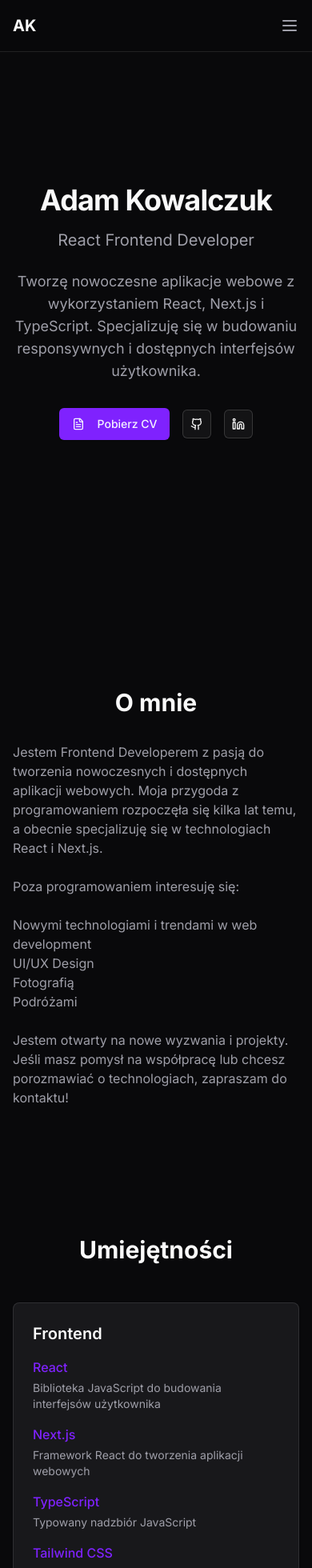
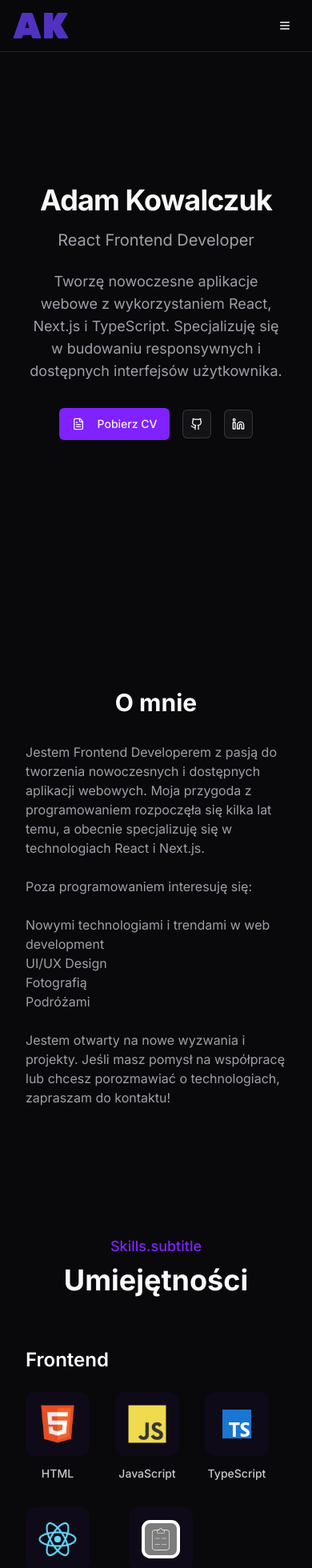
Before and after one commit to AdamKowalczuk/portfolio-2023, a Next.js app: page / in a window 390 px wide. Shown: the top 1960 px of the page at 80% size. Built offline with nearby package versions, Linux system fonts and the light colour scheme.

Commit message:
add Footer and Navigation

```diff
--- a/app/page.tsx
+++ b/app/page.tsx
@@ -6,10 +6,12 @@ import { Projects } from "@/components/sections/projects/Projects";
 export default function Home() {
   return (
     <div className="flex min-h-screen flex-col">
-      <Hero />
-      <About />
-      <Skills />
-      <Projects />
+      <div className="mx-auto w-full px-4 md:px-20">
+        <Hero />
+        <About />
+        <Skills />
+        <Projects />
+      </div>
     </div>
   );
 }
--- a/components/sections/skills/Skills.tsx
+++ b/components/sections/skills/Skills.tsx
@@ -1,57 +1,200 @@
 "use client";
 
-import { cn } from "@/lib/utils";
+import { useRef } from "react";
+import { motion, useInView, easeInOut } from "framer-motion";
+import Image from "next/image";
+import { useTranslations } from "next-intl";
 
-const technologies = [
+const skills = [
   {
-    category: "Frontend",
+    section: "Frontend",
     items: [
-      { name: "React", description: "Biblioteka JavaScript do budowania interfejsów użytkownika" },
-      { name: "Next.js", description: "Framework React do tworzenia aplikacji webowych" },
-      { name: "TypeScript", description: "Typowany nadzbiór JavaScript" },
-      { name: "Tailwind CSS", description: "Framework CSS do szybkiego stylowania" },
-      { name: "Shadcn UI", description: "Komponenty UI oparte na Radix UI" },
-      { name: "Radix UI", description: "Biblioteka komponentów UI z naciskiem na dostępność" },
+      { name: "HTML", img: "/assets/skills-icons/html-icon.svg" },
+      { name: "JavaScript", img: "/assets/skills-icons/js-icon.svg" },
+      { name: "TypeScript", img: "/assets/skills-icons/typescript-icon.svg" },
+      { name: "React", img: "/assets/skills-icons/react-icon.svg" },
+      { name: "React Hook Form", img: "/assets/skills-icons/react-hook-form-icon.svg" },
+      { name: "Redux", img: "/assets/skills-icons/redux-icon.svg" },
+      { name: "GraphQL", img: "/assets/skills-icons/graphql-icon.svg" },
+      { name: "Next.js", img: "/assets/skills-icons/nextjs-icon.svg" },
+      { name: "TanStack Query", img: "/assets/skills-icons/react-query-icon.svg" },
+      { name: "Zustand", img: "/assets/skills-icons/zustand-icon.svg" },
+      { name: "Zod", img: "/assets/skills-icons/zod-icon.svg" },
     ],
   },
   {
-    category: "Backend",
+    section: "Styling",
     items: [
-      { name: "Node.js", description: "Środowisko wykonawcze JavaScript" },
-      { name: "MongoDB", description: "Baza danych NoSQL" },
+      { name: "CSS", img: "/assets/skills-icons/css-icon.svg" },
+      { name: "SASS", img: "/assets/skills-icons/sass-icon.svg" },
+      { name: "Tailwind CSS", img: "/assets/skills-icons/tailwind-icon.svg" },
+      { name: "Chakra UI", img: "/assets/skills-icons/chakra-ui-icon.png" },
+      { name: "Material UI", img: "/assets/skills-icons/material-ui-icon.png" },
+      { name: "Shadcn/UI", img: "/assets/skills-icons/shadcn.png" },
+      { name: "Radix UI", img: "/assets/skills-icons/radix-ui-icon.svg" },
+      { name: "Framer Motion", img: "/assets/skills-icons/framer-motion-icon.svg" },
     ],
   },
   {
-    category: "Narzędzia",
+    section: "Backend",
     items: [
-      { name: "Git", description: "System kontroli wersji" },
-      { name: "VS Code", description: "Edytor kodu" },
-      { name: "Figma", description: "Narzędzie do projektowania UI/UX" },
+      { name: "Node.js", img: "/assets/skills-icons/nodejs-icon.svg" },
+      { name: "MongoDB", img: "/assets/skills-icons/mongodb-icon.svg" },
+      { name: "REST API", img: "/assets/skills-icons/rest-api-icon.svg" },
+      { name: "WebSocket", img: "/assets/skills-icons/websocket-icon.svg" },
     ],
   },
-] as const;
+  {
+    section: "Tools",
+    items: [
+      { name: "Git", img: "/assets/skills-icons/git-icon.svg" },
+      { name: "VSCode", img: "/assets/skills-icons/vs-icon.svg" },
+      { name: "Figma", img: "/assets/skills-icons/figma-icon.svg" },
+      { name: "Adobe XD", img: "/assets/skills-icons/adobexd-icon.svg" },
+      { name: "Postman", img: "/assets/skills-icons/postman-icon.svg" },
+      { name: "Cursor AI", img: "/assets/skills-icons/cursor-icon.svg" },
+    ],
+  },
+  {
+    section: "Testing",
+    items: [
+      { name: "Jest", img: "/assets/skills-icons/jest-icon.svg" },
+      { name: "React Testing Library", img: "/assets/skills-icons/react-testing-library-icon.svg" },
+      { name: "Cypress", img: "/assets/skills-icons/cypress-icon.svg" },
+    ],
+  },
+];
+
+const sectionVariants = {
+  hidden: { opacity: 0, x: -200 },
+  visible: {
+    opacity: 1,
+    x: 0,
+    transition: {
+      duration: 0.9,
+      ease: easeInOut,
+      delay: 0.5,
+    },
+  },
+};
+
+const iconVariants = {
+  hidden: { scale: 0.8, opacity: 0 },
+  visible: {
+    scale: 1,
+    opacity: 1,
+    transition: {
+      type: "spring",
+      stiffness: 200,
+      damping: 15,
+    },
+  },
+  hover: {
+    scale: 1.05,
+    transition: {
+      type: "spring",
+      stiffness: 400,
+      damping: 10,
+    },
+  },
+};
 
 export const Skills = () => {
+  const ref = useRef(null);
+  const isInView = useInView(ref, { once: true, margin: "-100px" });
+  const t = useTranslations("Skills");
+
   return (
-    <section id="skills" className="py-20">
+    <section id="skills" className="bg-background py-20">
+      <style jsx global>{`
+        /* Style dla ikon w trybie jasnym i ciemnym */
+        .radix-icon,
+        .rest-api-icon,
+        .websocket-icon,
+        .nextjs-icon {
+          /* Wymuszamy czarny kolor w jasnym motywie */
+          filter: brightness(0);
+        }
+
+        /* Białe w ciemnym motywie */
+        :global(.dark) .radix-icon,
+        :global(.dark) .rest-api-icon,
+        :global(.dark) .websocket-icon,
+        :global(.dark) .nextjs-icon {
+          filter: brightness(0) invert(1);
+        }
+      `}</style>
+
       <div className="container mx-auto px-4">
-        <h2 className="mb-12 text-center text-3xl font-bold">Umiejętności</h2>
+        <motion.div
+          ref={ref}
+          initial="hidden"
+          animate={isInView ? "visible" : "hidden"}
+          variants={sectionVariants}
+          className="mb-16"
+        >
+          <h4 className="text-primary mb-2 text-center text-lg font-medium">{t("subtitle")}</h4>
+          <h2 className="text-foreground text-center text-4xl font-bold">{t("title")}</h2>
+        </motion.div>
 
-        <div className="grid gap-8 md:grid-cols-3">
-          {technologies.map((category) => (
-            <div key={category.category} className="bg-card rounded-lg border p-6 shadow-sm">
-              <h3 className="mb-4 text-xl font-semibold">{category.category}</h3>
-              <ul className="space-y-4">
-                {category.items.map((item) => (
-                  <li key={item.name}>
-                    <h4 className="text-primary font-medium">{item.name}</h4>
-                    <p className="text-muted-foreground mt-1 text-sm">{item.description}</p>
-                  </li>
-                ))}
-              </ul>
-            </div>
-          ))}
-        </div>
+        <motion.div
+          initial="hidden"
+          animate={isInView ? "visible" : "hidden"}
+          variants={sectionVariants}
+        >
+          <div className="flex flex-col space-y-12">
+            {skills.map((category) => (
+              <div key={category.section} className="flex flex-col space-y-6">
+                <h3 className="text-foreground text-2xl font-semibold">{category.section}</h3>
+                <div className="flex flex-wrap gap-8">
+                  {category.items.map((item) => {
+                    // Określamy klasę dla konkretnej ikony
+                    const getIconClass = (name: string) => {
+                      switch (name) {
+                        case "Radix UI":
+                          return "radix-icon";
+                        case "REST API":
+                          return "rest-api-icon";
+                        case "WebSocket":
+                          return "websocket-icon";
+                        case "Next.js":
+                          return "nextjs-icon";
+                        default:
+                          return "";
+                      }
+                    };
+
+                    return (
+                      <motion.div
+                        key={item.name}
+                        className="group relative flex flex-col items-center gap-2"
+                        variants={iconVariants}
+                        whileHover="hover"
+                        tabIndex={0}
+                        aria-label={item.name}
+                      >
+                        <div className="bg-primary/10 hover:bg-primary/20 dark:bg-primary/5 dark:hover:bg-primary/10 flex h-20 w-20 items-center justify-center rounded-xl p-4 transition-all duration-300 ease-in-out group-hover:shadow-[0_8px_30px_rgb(0,0,0,0.12)] dark:group-hover:shadow-[0_8px_30px_rgb(255,255,255,0.12)]">
+                          <Image
+                            src={item.img}
+                            alt={item.name}
+                            width={48}
+                            height={48}
+                            className={`object-contain transition-transform duration-300 ease-in-out group-hover:scale-110 ${getIconClass(item.name)}`}
+                            aria-label={item.name}
+                            tabIndex={0}
+                          />
+                        </div>
+                        <p className="text-foreground/80 group-hover:text-foreground mt-1 text-center text-sm font-medium transition-colors duration-300">
+                          {item.name}
+                        </p>
+                      </motion.div>
+                    );
+                  })}
+                </div>
+              </div>
+            ))}
+          </div>
+        </motion.div>
       </div>
     </section>
   );
--- a/components/shared/navigation/Navigation.tsx
+++ b/components/shared/navigation/Navigation.tsx
@@ -6,17 +6,20 @@ import { useTranslations } from "next-intl";
 import { Menu, X } from "lucide-react";
 import { cn } from "@/lib/utils";
 import { LanguageSwitcher } from "@/components/shared/language-switcher/LanguageSwitcher";
+import { ThemeSwitcher } from "@/components/shared/theme-switcher/ThemeSwitcher";
+import Image from "next/image";
+import { Button } from "@/components/ui/button";
 
 const navigationLinks = [
-  { href: "#hero", label: "Navigation.home" },
-  { href: "#about", label: "Navigation.about" },
-  { href: "#skills", label: "Navigation.skills" },
-  { href: "#projects", label: "Navigation.projects" },
+  { href: "#hero", label: "home" },
+  { href: "#about", label: "about" },
+  { href: "#skills", label: "skills" },
+  { href: "#projects", label: "projects" },
 ] as const;
 
 export const Navigation = () => {
   const [isMenuOpen, setIsMenuOpen] = useState(false);
-  const t = useTranslations();
+  const t = useTranslations("Navigation");
 
   const handleToggleMenu = () => {
     setIsMenuOpen((prev) => !prev);
@@ -33,12 +36,17 @@ export const Navigation = () => {
       <div className="container mx-auto px-4">
         <div className="flex h-16 items-center justify-between">
           {/* Logo */}
-          <Link
-            href="#hero"
-            className="text-foreground text-xl font-bold"
-            aria-label={t("Navigation.home")}
-          >
-            AK
+          <Link href="#hero" className="flex items-center" aria-label={t("home")} tabIndex={0}>
+            <Image
+              src="/assets/images/AK.svg"
+              alt="Logo"
+              width={61}
+              height={28}
+              className="h-8 w-auto"
+              aria-label="Logo"
+              tabIndex={0}
+              priority
+            />
           </Link>
 
           {/* Desktop Navigation */}
@@ -53,13 +61,17 @@ export const Navigation = () => {
                 {t(link.label)}
               </Link>
             ))}
-            <LanguageSwitcher />
+            <div className="flex items-center gap-2">
+              <ThemeSwitcher />
+              <LanguageSwitcher />
+            </div>
           </div>
 
           {/* Mobile Menu Button */}
-          <button
-            type="button"
-            className="text-muted-foreground hover:text-foreground md:hidden"
+          <Button
+            variant="ghost"
+            size="icon"
+            className="md:hidden"
             onClick={handleToggleMenu}
             onKeyDown={handleKeyDown}
             aria-label={isMenuOpen ? "Zamknij menu" : "Otwórz menu"}
@@ -67,7 +79,7 @@ export const Navigation = () => {
             aria-controls="mobile-menu"
           >
             {isMenuOpen ? <X className="h-6 w-6" /> : <Menu className="h-6 w-6" />}
-          </button>
+          </Button>
         </div>
 
         {/* Mobile Menu */}
@@ -88,6 +100,7 @@ export const Navigation = () => {
               </Link>
             ))}
             <div className="px-3 py-2">
+              <ThemeSwitcher />
               <LanguageSwitcher />
             </div>
           </div>
--- a/components/ui/button.tsx
+++ b/components/ui/button.tsx
@@ -5,7 +5,7 @@ import { cva, type VariantProps } from "class-variance-authority";
 import { cn } from "@/lib/utils";
 
 const buttonVariants = cva(
-  "focus-visible:border-ring focus-visible:ring-ring/50 aria-invalid:ring-destructive/20 dark:aria-invalid:ring-destructive/40 aria-invalid:border-destructive inline-flex shrink-0 items-center justify-center gap-2 rounded-md text-sm font-medium whitespace-nowrap transition-all outline-none focus-visible:ring-[3px] disabled:pointer-events-none disabled:opacity-50 [&_svg]:pointer-events-none [&_svg]:shrink-0 [&_svg:not([class*='size-'])]:size-4",
+  "focus-visible:border-ring focus-visible:ring-ring/50 aria-invalid:ring-destructive/20 dark:aria-invalid:ring-destructive/40 aria-invalid:border-destructive inline-flex shrink-0 cursor-pointer items-center justify-center gap-2 rounded-md text-sm font-medium whitespace-nowrap transition-all outline-none focus-visible:ring-[3px] disabled:pointer-events-none disabled:opacity-50 [&_svg]:pointer-events-none [&_svg]:shrink-0 [&_svg:not([class*='size-'])]:size-4",
   {
     variants: {
       variant: {
```
Also changed, not shown: components/shared/footer/Footer.tsx (+40 -17 lines).
